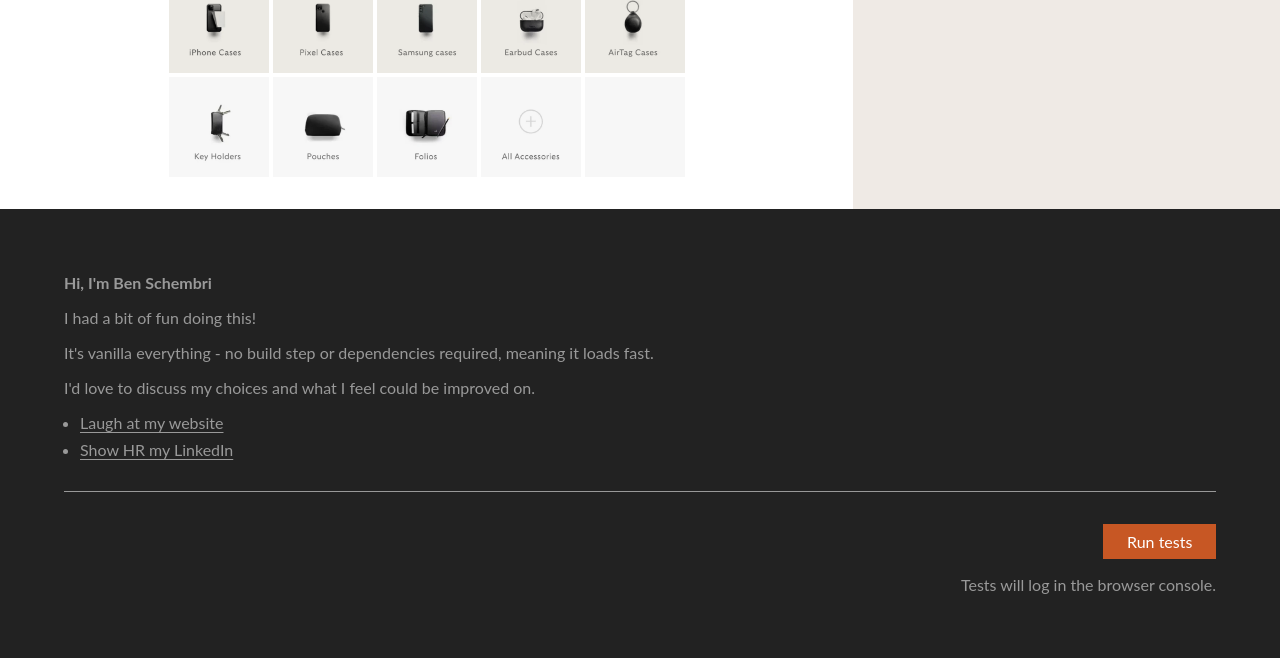
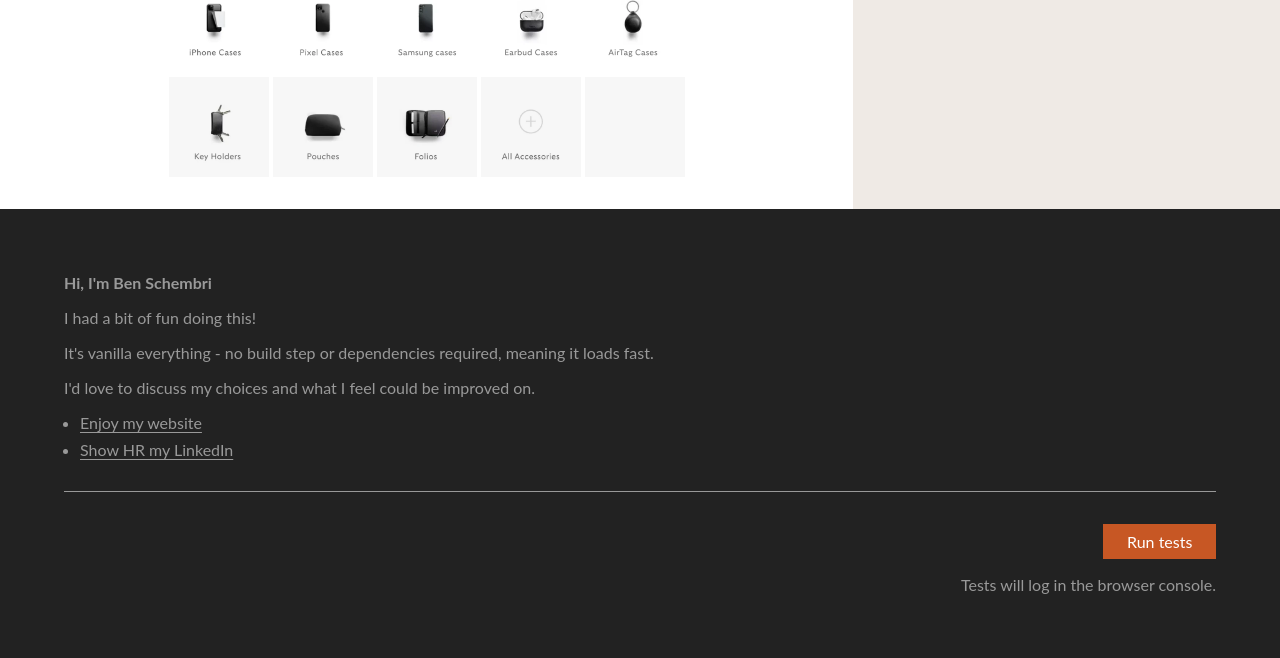
Before and after one commit to benschem/bellroy, a plain HTML site: page index.html in a window 1280 px wide. Shown: the part 486-1144 px from the top of the page. Drawn offline with Linux system fonts and the light colour scheme.

Commit message:
Bellroy robot project - Ben Schembri

```diff
--- a/index.html
+++ b/index.html
@@ -395,7 +395,7 @@
           <a
             href="https://benschem.dev"
             target="_blank"
-            >Laugh at my website</a
+            >Enjoy my website</a
           >
         </li>
         <li>
--- a/styles.css
+++ b/styles.css
@@ -2,27 +2,29 @@
   --white: #ffffff;
   --grey-50: #f7f7f7;
   --grey-100: #eceae4;
-  --grey-200:
-  --grey-300:
-  --grey-400:
-  --grey-500:
-  --grey-600:
-  --grey-700:
+  --grey-500: #999999;
   --grey-800: #222222;
-  --grey-900: #333333;
+
+  --green-800: #555f53;
+  --green-900: #333333;
+
+  --accent-orange: #c75724;
+  --accent-blue: #4763c3;
+
+  --brown-100: #efeae5;
 
   --bkg-color-light: var(--grey-50);
-  --bkg-color-dark: #eceae4;
-  --text-color-dark: var(--grey-900);
-  --header-bkg-color: #4763c3;
+  --bkg-color-dark: #var(--grey-100);
+  --text-color-dark: var(--green-900);
+  --header-bkg-color: var(--accent-blue);
   --header-text-color: var(--white);
-  --controls-bkg-color: #efeae5;
-  --btn-color: #c75724;
+  --controls-bkg-color: var(--brown-100);
+  --btn-color: var(--accent-orange);
   --btn-text-color: var(--white);
-  --footer-bkg-color: #222222;
-  --footer-text-color: #999999;
-  --grid-square-color: var(--grey-900);
-  --hero-bkg-color: #555f53;
+  --footer-bkg-color: var(--grey-800);
+  --footer-text-color: var(--grey-500);
+  --grid-square-color: var(--green-900);
+  --hero-bkg-color: var(--green-800);
   --hero-text-color: var(--white);
 }
 *,
```
